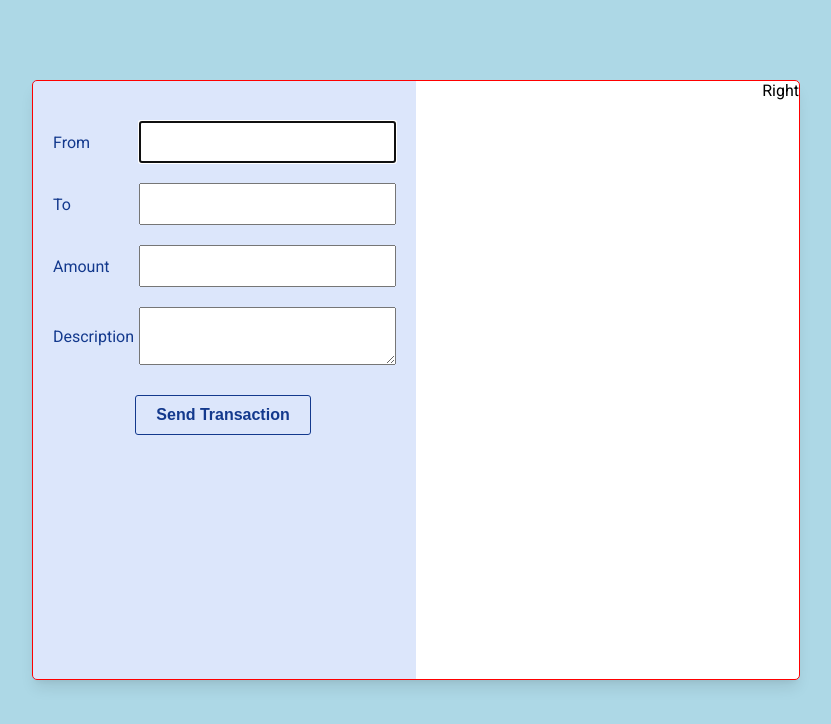
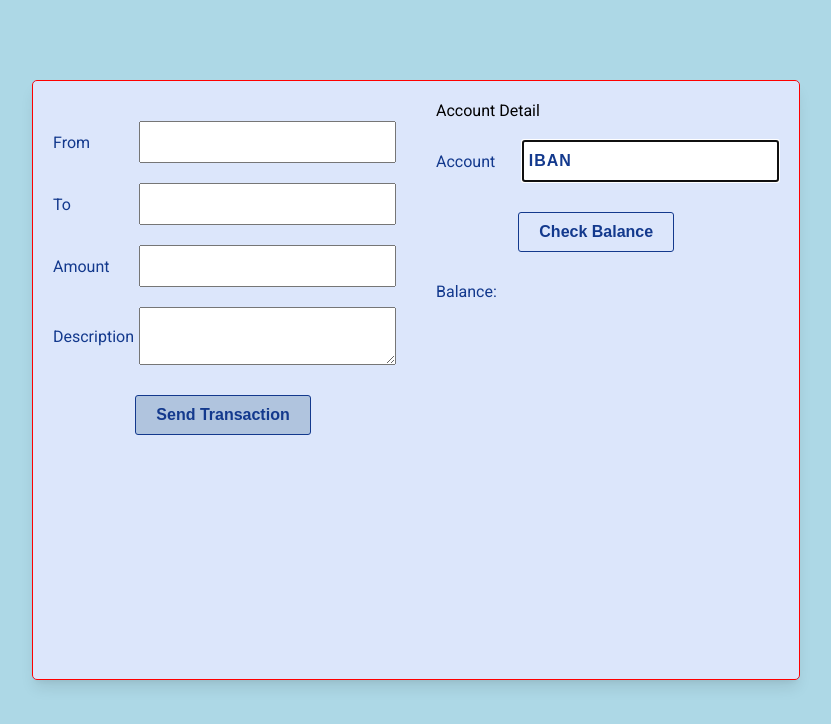
Before and after one commit to hareshGir/sample-react-wax-blockchain-interaction, a React (Create React App) app: page / in a window 1280 px wide. Shown: the top 724 px of the page, without its empty margins (224-1055 px from the left). Built offline with nearby package versions, Linux system fonts and the light colour scheme.

Commit message:
Check balance functionality and send transaction functionality added

```diff
--- a/src/template/index.jsx
+++ b/src/template/index.jsx
@@ -3,77 +3,84 @@ import classes from "./style.module.css";
 
 const Template = () => {
 const [inputFrom,setInputFrom]=useState("");
-const [errorFrom,setErrorFrom]=useState();
 const [inputTo,setInputTo]=useState("");
 const [errorTo,setErrorTo]=useState();
 const [inputAmount,setInputAmount]=useState("");
 const [errorInputAmount,setErrorInputAmount]=useState();
 const [inputTA,setInputTA]=useState("");
-const [errorinputTA,setErrorInputTA]=useState();
+const [accountNo,setAccountNo]=useState("IBAN");
+const [balance,setBalance]=useState();
 
+const validate=()=>{
 
-const handleFrom=(e)=>{
-setInputFrom(e.currentTarget.value);
+  if(inputTo==="")
+  setErrorTo("To is required");
+ else setErrorTo ("");
+
+  if(inputAmount==="")
+  setErrorInputAmount("Amount is required");
+   else setErrorInputAmount("");
+
 }
-const handleTo=(e)=>{
-  setInputTo(e.currentTarget.value);
+const handleAccountChange=(e)=>{
+  setAccountNo(e.currentTarget.value)
+
 }
-const handleAmount=(e)=>{
-  setInputAmount(e.currentTarget.value);
-}
-const handleTA=(e)=>{
-  setInputTA(e.currentTarget.value);
+const checkBalance=()=>{
+  setBalance(50000)
+  setInputFrom(accountNo)
 }
 
-
 const handleTransaction=()=>{
-
-  if(inputFrom.trim()==="")
-  setErrorFrom("From is required");
-  else setErrorFrom("");
-
-  if(inputTo.trim()==="")
-  setErrorTo("To is required");
-  else setErrorTo("");
-
-  if(inputAmount.trim()==="")
-  setErrorInputAmount("Amount is required");
-  else setErrorInputAmount("");
-
-  if(inputTA.trim()==="")
-  setErrorInputTA("Text Area is required");
-  else setErrorInputTA("");
-
-  }
+  validate();
+  setBalance(balance-inputAmount)
+setInputFrom("")
+setInputTo("")
+setInputAmount("")
+}
 
   return (
-
   <div className={classes.templateMainContainer}>
    <div className={classes.leftSection}>
     <div>
      <label>From </label>
-     <input value ={inputFrom} onChange={handleFrom} autoFocus type="text"  />
+     <input value ={inputFrom} onChange={(e)=>{
+setInputFrom(e.currentTarget.value);
+}}  type="text"  />
     </div>
-    <p>{errorFrom}</p>
     <div>
      <label>To</label>
-     <input value ={inputTo} onChange={handleTo} type="text" />
+     <input value ={inputTo} onChange={(e)=>{
+  setInputTo(e.currentTarget.value);
+}} type="text" />
     </div>
     <label>{errorTo}</label>
     <div>
      <label>Amount</label>
-     <input value ={inputAmount} onChange={handleAmount} type="number" />
+     <input value ={inputAmount} onChange={(e)=>{
+  setInputAmount(e.currentTarget.value);
+}} type="number" />
     </div>
     <label>{errorInputAmount}</label>
 
     <div>
      <label>Description</label>
-     <textarea value ={inputTA} onChange={handleTA} name="desc" id="desc"></textarea>
+     <textarea value ={inputTA} onChange={(e)=>{ setInputTA(e.currentTarget.value);}}
+      name="desc" id="desc"></textarea>
     </div>
-    <label>{errorinputTA}</label>
-    <button  onClick={handleTransaction} >Send Transaction</button>
+    <button disabled={inputFrom === ""?true:false||inputTo === ""?true:false||inputAmount === ""?true:false} onClick={handleTransaction}  >Send Transaction</button>
    </div>
-   <div className={classes.rightSection}>Right</div>
+   <div className={classes.leftSection}>
+   <label>Account Detail</label>
+     <div>
+     <label  >Account </label>
+     <input autoFocus onChange={handleAccountChange} value={accountNo} type="text" />
+    </div>
+    <button disabled={false} onClick={checkBalance}>Check Balance</button>
+    <br />
+    <div><label>Balance:{balance}</label></div>
+    </div>
+
   </div>
  );
 };
--- a/src/template/style.module.css
+++ b/src/template/style.module.css
@@ -51,6 +51,9 @@
   letter-spacing: 1px;
   color: #13398d;
 }
+button:disabled {
+  background-color: lightsteelblue !important;
+}
 
 .leftSection > div > textarea {
   width: 75%;
@@ -77,6 +80,6 @@
 
 .leftSection > button:hover {
   background: #13398d;
-  color: #fff;
+  color: rgb(199, 207, 204);
   cursor: pointer;
 }
```
